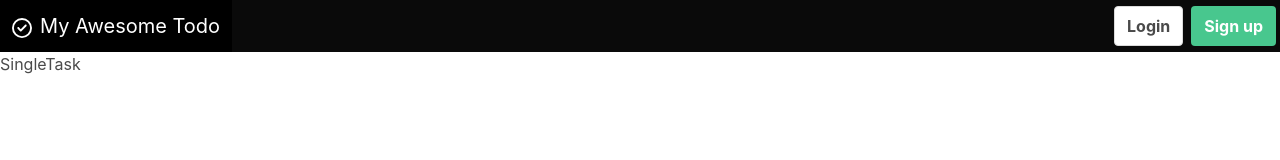
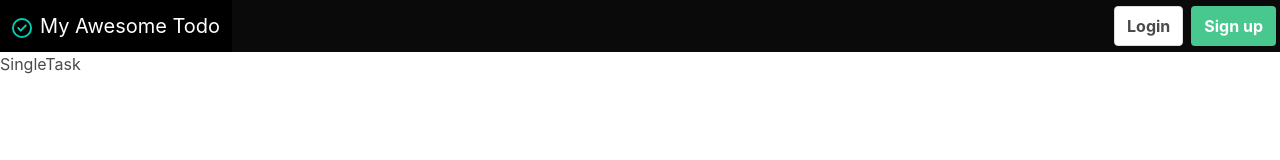
Before and after one commit to AhmedGamal2212/My-Awesome-Todo, a React (Vite) app: page /my-awesome-todo/tasks/1 in a window 1280 px wide. Shown: the top 160 px of the page. Built offline with nearby package versions, Linux system fonts and the light colour scheme.

Commit message:
style navbar icon with the primary color of the app
- add is-primary class to navbar brand icon to best suit the app theme

```diff
--- a/src/components/Navbar/Navbar.jsx
+++ b/src/components/Navbar/Navbar.jsx
@@ -22,7 +22,7 @@ const Navbar = () => {
                                 <FontAwesomeIcon
                                     icon={faCircleCheck}
                                     size='lg'
-                                    className='pr-1 pt-1'
+                                    className='pr-1 pt-1 has-text-primary'
                                     shake
                                 />
                             </span>
```
